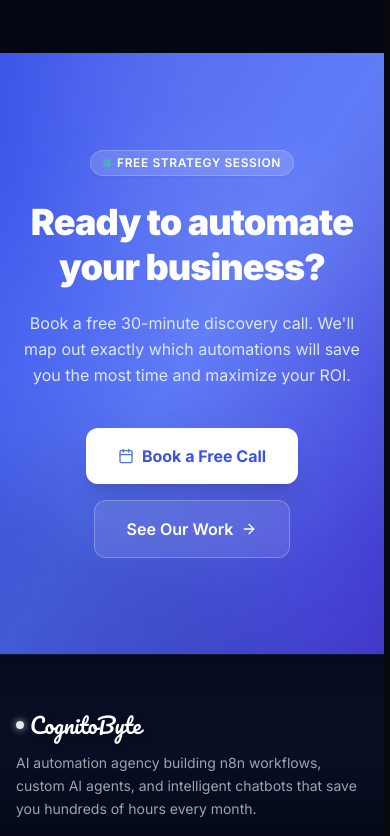
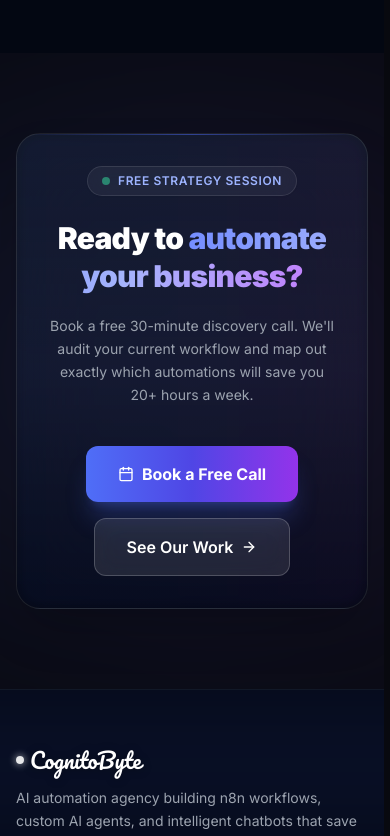
Before and after one commit to thesoftstriker-debug/cognitoByte-Ilyas-version, a Next.js app: page / in a window 390 px wide. Shown: the part 4760-5596 px from the top of the page. Built offline with nearby package versions, Linux system fonts and the light colour scheme; no server answers; the database is empty.

Commit message:
fix(ui): restyle CTA and callout sections to match dark obsidian theme

```diff
--- a/src/app/blog/[slug]/page.tsx
+++ b/src/app/blog/[slug]/page.tsx
@@ -154,20 +154,20 @@ export default async function BlogPostPage({ params }: Props) {
             )}
 
             {/* Bottom Callout */}
-            <div className="mt-16 p-8 sm:p-10 bg-gradient-to-br from-brand-600 via-brand-500 to-indigo-700 rounded-3xl text-white text-center shadow-2xl relative overflow-hidden">
-              <div className="absolute top-0 right-0 w-64 h-64 bg-white/10 rounded-full blur-2xl pointer-events-none" />
+            <div className="mt-16 p-8 sm:p-10 bg-gradient-to-b from-gray-900/90 via-gray-900/50 to-gray-950/90 border border-white/10 rounded-3xl text-white text-center shadow-2xl relative overflow-hidden backdrop-blur-xl">
+              <div className="absolute top-0 right-0 w-64 h-64 bg-brand-500/10 rounded-full blur-3xl pointer-events-none" />
               <div className="relative z-10">
-                <div className="inline-flex items-center gap-1.5 px-3 py-1 rounded-full bg-white/15 text-white text-xs font-semibold uppercase tracking-wider mb-4 border border-white/20">
-                  <Sparkles className="w-3.5 h-3.5 text-yellow-300" />
+                <div className="inline-flex items-center gap-1.5 px-3 py-1 rounded-full bg-white/5 text-brand-300 text-xs font-semibold uppercase tracking-wider mb-4 border border-white/10">
+                  <Sparkles className="w-3.5 h-3.5 text-brand-400" />
                   Free Automation Blueprint
                 </div>
-                <h3 className="text-2xl sm:text-3xl font-black mb-3">Ready to automate your operations?</h3>
-                <p className="text-brand-100 mb-6 max-w-lg mx-auto text-sm sm:text-base">
+                <h3 className="text-2xl sm:text-3xl font-black mb-3 text-white">Ready to automate your operations?</h3>
+                <p className="text-gray-400 mb-6 max-w-lg mx-auto text-sm sm:text-base">
                   Book a free 30-minute discovery call and let&apos;s map out your high-ROI workflows.
                 </p>
                 <Link
                   href="/contact"
-                  className="inline-flex bg-white text-brand-600 font-bold px-8 py-3.5 rounded-xl hover:bg-brand-50 hover:shadow-xl transition-all"
+                  className="btn-primary inline-flex px-8 py-3.5"
                 >
                   Book Discovery Call
                 </Link>
--- a/src/app/pricing/page.tsx
+++ b/src/app/pricing/page.tsx
@@ -45,7 +45,7 @@ export default async function PricingPage() {
                   className={cn(
                     "rounded-3xl border p-8 relative flex flex-col justify-between transition-all duration-300 backdrop-blur-xl",
                     plan.isPopular
-                      ? "bg-gradient-to-b from-brand-600 via-indigo-600 to-purple-700 border-brand-400 text-white shadow-[0_0_40px_rgba(79,110,247,0.35)] md:-translate-y-3 md:scale-105"
+                      ? "bg-gradient-to-b from-gray-900 via-[#0d1226] to-gray-900 border-2 border-brand-400 text-white shadow-[0_0_50px_rgba(2,132,199,0.35)] md:-translate-y-3 md:scale-105"
                       : "bg-gray-900/80 border-white/10 hover:border-brand-500/50 hover:shadow-[0_0_35px_rgba(79,110,247,0.22)] hover:-translate-y-1 text-white",
                   )}
                 >
@@ -115,10 +115,10 @@ export default async function PricingPage() {
                   <Link
                     href="/contact"
                     className={cn(
-                      "w-full text-center font-bold py-3.5 rounded-xl transition-all duration-200 inline-block shadow-md hover:-translate-y-0.5 active:translate-y-0",
+                      "w-full text-center font-bold py-3.5 rounded-xl transition-all duration-200 inline-block",
                       plan.isPopular
-                        ? "bg-white text-brand-600 hover:bg-brand-50 hover:shadow-xl hover:shadow-brand-950/20"
-                        : "btn-primary justify-center w-full",
+                        ? "btn-primary shadow-xl shadow-brand-500/25"
+                        : "btn-secondary",
                     )}
                   >
                     {plan.ctaText || "Get Started"}
--- a/src/app/services/[slug]/page.tsx
+++ b/src/app/services/[slug]/page.tsx
@@ -103,14 +103,14 @@ export default async function ServicePage({ params }: Props) {
                 </div>
               )}
 
-              <div className="bg-gradient-to-br from-brand-600 via-indigo-600 to-purple-700 rounded-3xl p-6 text-white shadow-xl shadow-brand-500/25 border border-brand-400/30">
-                <h3 className="font-black text-lg mb-2">Ready to get started?</h3>
-                <p className="text-brand-100 text-sm mb-5 leading-relaxed">
+              <div className="bg-gradient-to-b from-gray-900/90 to-gray-950/90 rounded-3xl p-6 text-white shadow-xl border border-white/10 backdrop-blur-xl">
+                <h3 className="font-black text-lg mb-2 text-white">Ready to get started?</h3>
+                <p className="text-gray-400 text-sm mb-5 leading-relaxed">
                   Book a free discovery call and we&apos;ll scope your project.
                 </p>
                 <Link
                   href="/contact"
-                  className="inline-flex items-center gap-2 bg-white text-brand-600 font-bold text-sm px-5 py-3 rounded-xl hover:bg-brand-50 transition-all w-full justify-center shadow-md active:scale-95"
+                  className="btn-primary inline-flex items-center gap-2 text-sm py-3 w-full justify-center"
                 >
                   Book Free Call <ArrowRight className="w-4 h-4" />
                 </Link>
--- a/src/components/sections/CtaSection.tsx
+++ b/src/components/sections/CtaSection.tsx
@@ -1,39 +1,58 @@
 import Link from "next/link";
-import { ArrowRight, Calendar } from "lucide-react";
+import { ArrowRight, Calendar, Sparkles } from "lucide-react";
+
 export function CtaSection() {
   return (
-    <section className="relative section-padding overflow-hidden bg-gradient-to-br from-brand-600 via-brand-500 to-indigo-700">
-      {/* Decorative background glow rings */}
-      <div className="absolute top-0 right-0 w-[500px] h-[500px] bg-white/10 rounded-full blur-3xl -translate-y-1/2 translate-x-1/3 pointer-events-none" />
-      <div className="absolute bottom-0 left-0 w-[400px] h-[400px] bg-brand-900/30 rounded-full blur-3xl translate-y-1/2 -translate-x-1/3 pointer-events-none" />
-      <div className="absolute inset-0 bg-[radial-gradient(circle_at_center,rgba(255,255,255,0.1)_0%,transparent_70%)] pointer-events-none" />
+    <section className="relative py-20 px-4 bg-[#08090f] overflow-hidden">
+      {/* Background ambient radial glow spots */}
+      <div className="absolute top-1/2 left-1/2 -translate-x-1/2 -translate-y-1/2 w-[700px] h-[450px] bg-gradient-to-r from-brand-500/15 via-indigo-500/15 to-purple-500/15 rounded-full blur-[140px] pointer-events-none" />
 
-      <div className="relative container-tight text-center">
-        <div className="inline-flex items-center gap-1.5 px-3 py-1 rounded-full bg-white/15 backdrop-blur-md text-white text-xs font-semibold uppercase tracking-wider mb-6 border border-white/20 shadow-sm">
-          <span className="w-2 h-2 rounded-full bg-emerald-400 animate-pulse" /> Free Strategy Session
+      <div className="relative max-w-5xl mx-auto">
+        <div className="relative rounded-3xl bg-gradient-to-b from-gray-900/90 via-gray-900/50 to-gray-950/90 border border-white/10 p-8 sm:p-14 lg:p-16 text-center backdrop-blur-2xl shadow-2xl overflow-hidden group">
+          {/* Top highlight line */}
+          <div className="absolute top-0 left-0 right-0 h-px bg-gradient-to-r from-transparent via-brand-500/50 to-transparent" />
+
+          {/* Subtle perimeter glow on hover */}
+          <div className="absolute -inset-0.5 bg-gradient-to-r from-brand-500/20 via-indigo-500/20 to-purple-500/20 rounded-3xl blur opacity-30 group-hover:opacity-60 transition duration-700 pointer-events-none" />
+
+          <div className="relative z-10">
+            {/* Pill Badge */}
+            <div className="inline-flex items-center gap-2 px-3.5 py-1.5 rounded-full bg-white/5 border border-white/10 text-brand-300 text-xs font-semibold uppercase tracking-wider mb-6 backdrop-blur-md shadow-sm">
+              <span className="w-2 h-2 rounded-full bg-emerald-400 animate-pulse" />
+              <span>Free Strategy Session</span>
             </div>
 
-        <h2 className="text-4xl sm:text-5xl lg:text-6xl font-black text-white mb-5 leading-tight tracking-tight">
-          Ready to automate your business?
+            {/* Headline */}
+            <h2 className="text-3xl sm:text-4xl lg:text-5xl font-black text-white mb-5 leading-tight tracking-tight">
+              Ready to{" "}
+              <span className="text-transparent bg-clip-text bg-gradient-to-r from-brand-400 via-indigo-300 to-purple-400">
+                automate your business?
+              </span>
             </h2>
-        <p className="text-brand-100 text-base sm:text-lg max-w-xl mx-auto mb-10 leading-relaxed font-normal">
-          Book a free 30-minute discovery call. We&apos;ll map out exactly which
-          automations will save you the most time and maximize your ROI.
+
+            {/* Subtitle */}
+            <p className="text-gray-400 text-sm sm:text-base lg:text-lg max-w-xl mx-auto mb-10 leading-relaxed font-normal">
+              Book a free 30-minute discovery call. We&apos;ll audit your current workflow and map out exactly which automations will save you 20+ hours a week.
             </p>
 
+            {/* CTAs */}
             <div className="flex flex-wrap items-center justify-center gap-4">
               <Link
                 href="/contact"
-            className="inline-flex items-center gap-2 bg-white text-brand-600 font-bold px-8 py-4 rounded-xl hover:bg-brand-50 hover:shadow-2xl hover:shadow-brand-950/30 hover:-translate-y-0.5 active:translate-y-0 transition-all duration-200 shadow-xl"
+                className="btn-primary inline-flex items-center gap-2 px-8 py-4 text-base font-bold shadow-xl shadow-brand-500/25 group/btn"
               >
-            <Calendar className="w-4 h-4 text-brand-500" /> Book a Free Call
+                <Calendar className="w-4 h-4 text-white" />
+                <span>Book a Free Call</span>
               </Link>
               <Link
                 href="/projects"
-            className="inline-flex items-center gap-2 text-white bg-white/10 hover:bg-white/20 border border-white/25 hover:border-white/40 font-semibold px-8 py-4 rounded-xl hover:-translate-y-0.5 active:translate-y-0 backdrop-blur-sm transition-all duration-200"
+                className="btn-secondary inline-flex items-center gap-2 px-8 py-4 text-base font-semibold"
               >
-            See Our Work <ArrowRight className="w-4 h-4" />
+                <span>See Our Work</span>
+                <ArrowRight className="w-4 h-4 transition-transform group-hover:translate-x-1" />
               </Link>
+            </div>
+          </div>
         </div>
       </div>
     </section>
```
Also changed, not shown: src/app/projects/[slug]/page.tsx (+7 -7 lines). Lines whose indentation alone changed are shown as unchanged.
